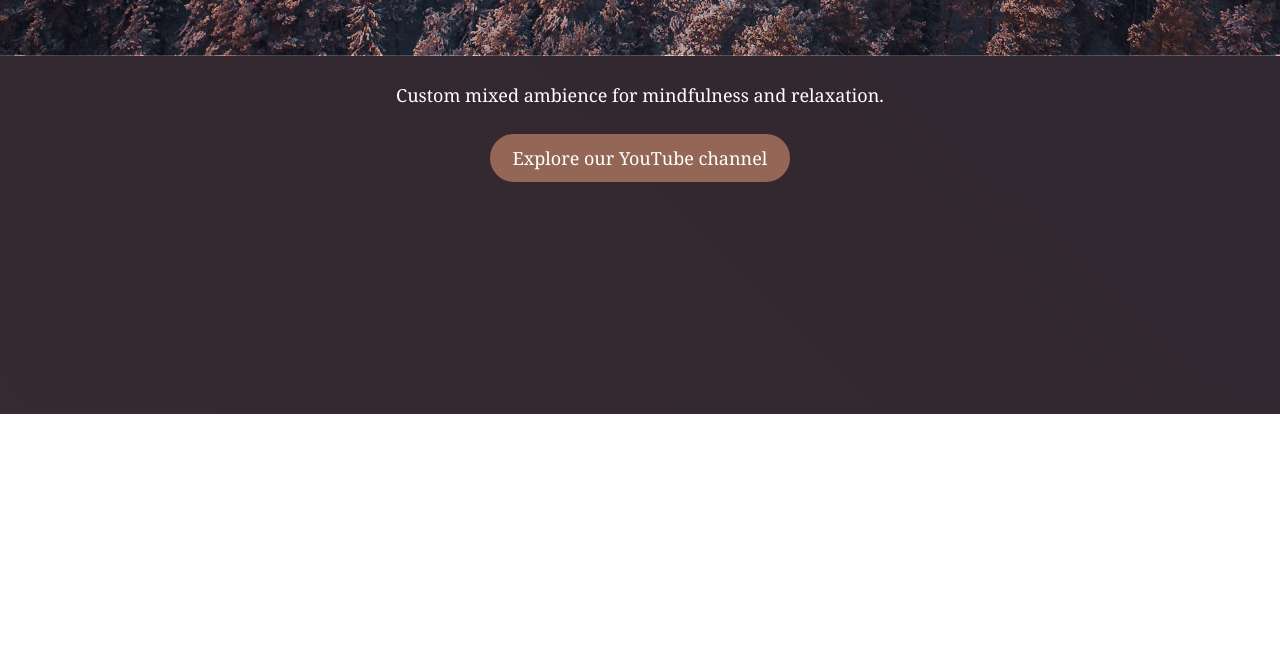
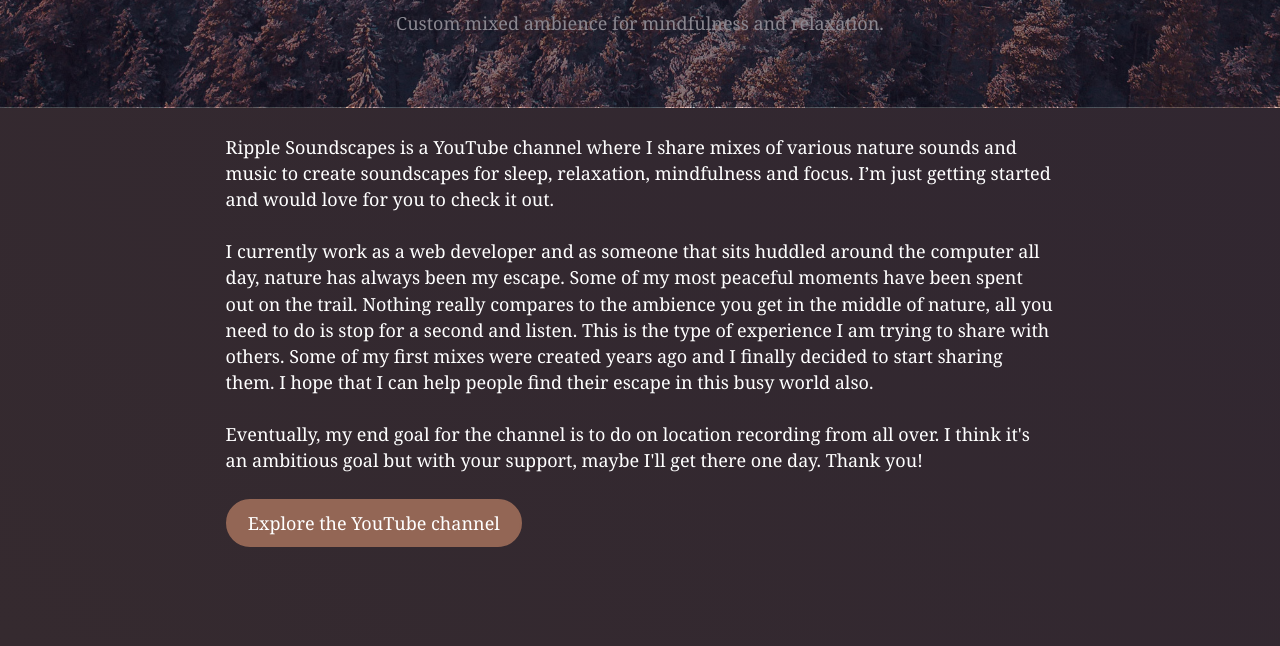
Before and after one commit to suprob/ripplesoundscapes, a Gatsby site: page / in a window 1280 px wide. Shown: the part 386-1032 px from the top of the page. Before the commit the page ends 800 px from the top, so only its background shows below. Built offline with nearby package versions, Linux system fonts and the light colour scheme; Gatsby itself is replaced by a stand-in of ours.

Commit message:
Adding copy

```diff
--- a/gatsby-config.js
+++ b/gatsby-config.js
@@ -2,7 +2,7 @@ module.exports = {
   siteMetadata: {
     title: `Ripple Soundscapes`,
     description: `Custom mixed ambience for mindfulness and relaxation.`,
-    author: `@ripplesoundscapes`,
+    author: `Ripple Soundscapes`,
     siteUrl: `https://ripplesoundscapes.com`,
   },
   plugins: [
--- a/src/components/header.jsx
+++ b/src/components/header.jsx
@@ -17,6 +17,7 @@ const Header = ({ siteTitle }) => (
         alt="Ripple Soundscapes"
         style={{ marginBottom: `1.45rem`, filter: `brightness(1.25)` }}
       />
+      <p>Custom mixed ambience for mindfulness and relaxation.</p>
     </div>
     {/* <div
       style={{
--- a/src/components/styles.css
+++ b/src/components/styles.css
@@ -24,6 +24,10 @@ body {
   position: relative;
 }
 
+.welcome p {
+  z-index: 1;
+}
+
 .welcome::after {
   content: "";
   height: 100%;
@@ -31,7 +35,7 @@ body {
   position: absolute;
   left: 0;
   top: 0;
-  background: rgba(23, 17, 35, 0.25);
+  background: rgba(23, 17, 35, 0.5);
 }
 
 .gatsby-image-wrapper {
@@ -95,7 +99,6 @@ main {
   max-width: 50em;
   width: 90%;
   margin: 1em auto;
-  text-align: center;
 }
 
 .sound-mix-list {
--- a/src/pages/index.jsx
+++ b/src/pages/index.jsx
@@ -7,8 +7,28 @@ import { OutboundLink } from "gatsby-plugin-google-gtag"
 const IndexPage = () => (
   <Layout>
     <Seo title="Home" />
-
-    <p>Custom mixed ambience for mindfulness and relaxation.</p>
+    {/* <p>Custom mixed ambience for mindfulness and relaxation.</p> */}
+    <p>
+      Ripple Soundscapes is a YouTube channel where I share mixes of various
+      nature sounds and music to create soundscapes for sleep, relaxation,
+      mindfulness and focus. I’m just getting started and would love for you to
+      check it out.
+    </p>
+    <p>
+      I currently work as a web developer and as someone that sits huddled
+      around the computer all day, nature has always been my escape. Some of my
+      most peaceful moments have been spent out on the trail. Nothing really
+      compares to the ambience you get in the middle of nature, all you need to
+      do is stop for a second and listen. This is the type of experience I am
+      trying to share with others. Some of my first mixes were created years ago
+      and I finally decided to start sharing them. I hope that I can help people
+      find their escape in this busy world also.
+    </p>
+    <p>
+      Eventually, my end goal for the channel is to do on location recording
+      from all over. I think it's an ambitious goal but with your support, maybe
+      I'll get there one day. Thank you!
+    </p>
 
     <div className="link-wrap-as-button">
       <OutboundLink
@@ -17,7 +37,7 @@ const IndexPage = () => (
           marginBottom: `2rem`,
         }}
       >
-        Explore our YouTube channel
+        Explore the YouTube channel
       </OutboundLink>
     </div>
     {/* <StaticImage
```
